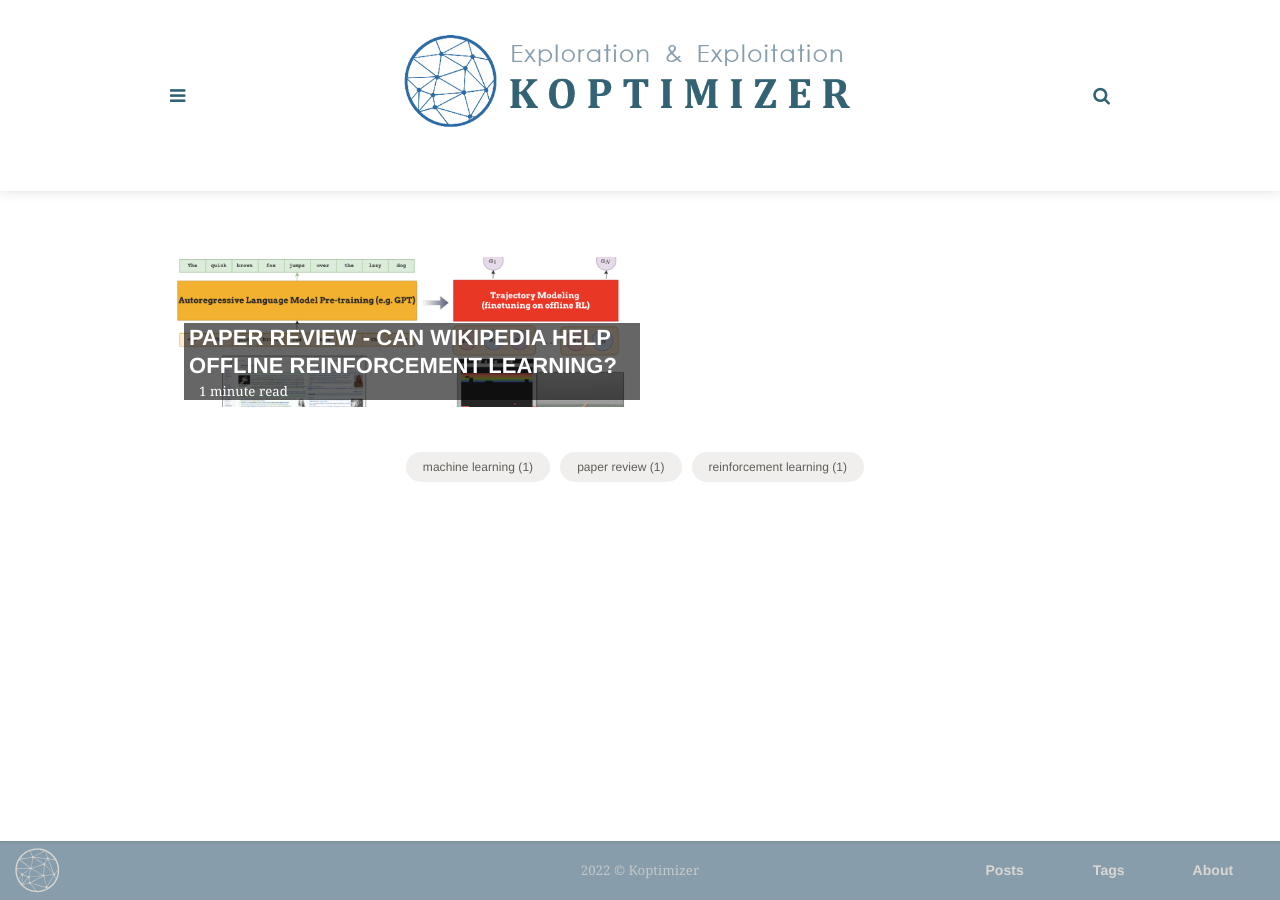
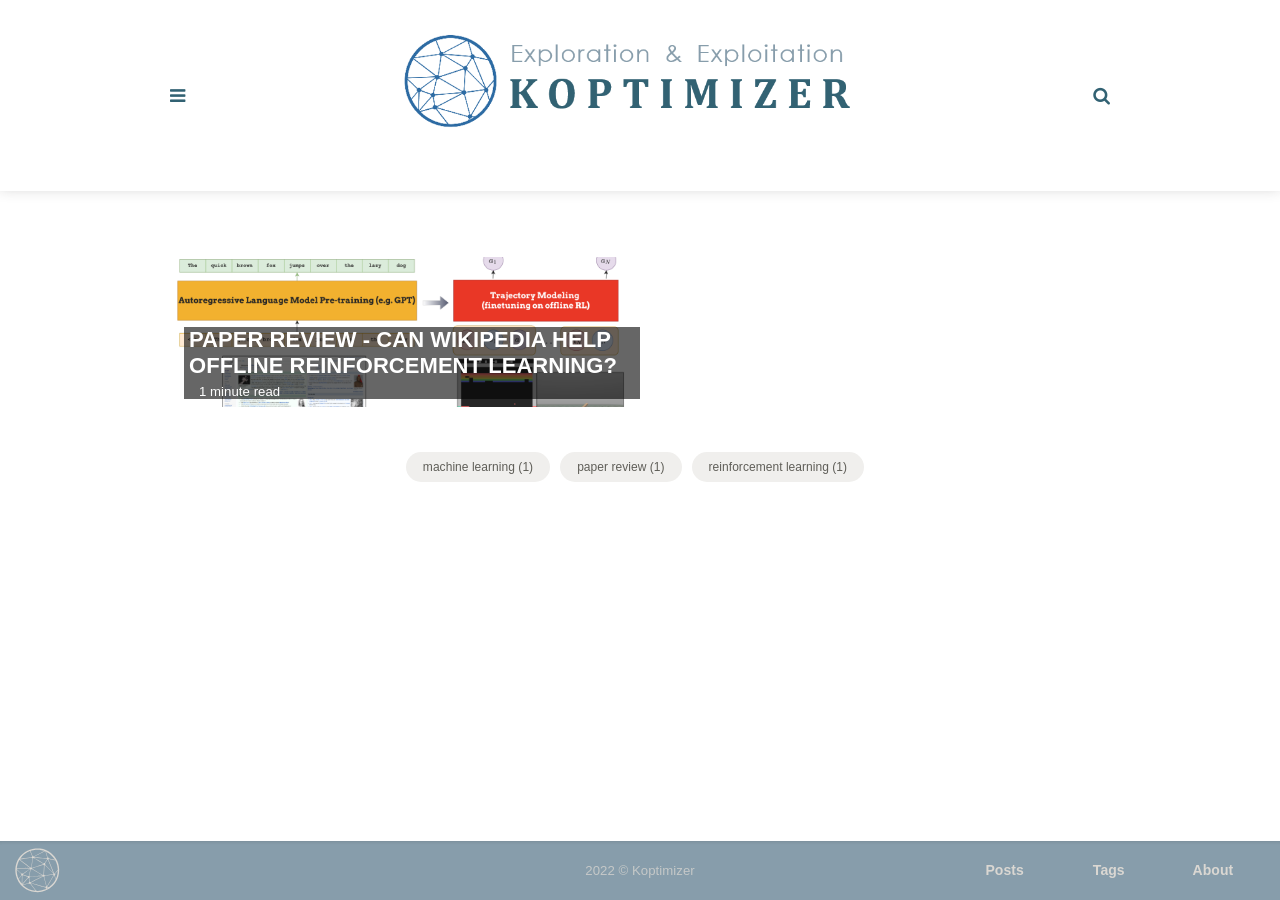
Before and after one commit to koptimizer/koptimizer.tech, a Jekyll site: the page built from index.html, in a window 1280 px wide. Built offline with Jekyll 4.4.1, drawn with Linux system fonts in a browser that asks for light colours; some web fonts are replaced; the list of posts is cut into pages by our own code.

Commit message:
Update main.css

```diff
--- a/assets/css/main.css
+++ b/assets/css/main.css
@@ -16,8 +16,8 @@ html {
   --background:   #ffffff;
   --shadow:       rgba(32,30,30,.3);
   --github:       #333;
-  --font1: 'Lora', charter, Georgia, Cambria, 'Times New Roman', Times, serif, 'IBM Plex Sans KR';/* body text */
-  --font2: 'Source Sans Pro', 'Helvetica Neue', Helvetica, Arial, sans-serif, 'IBM Plex Sans KR'; /* headers and titles   */
+  --font1: sans-serif, 'Lora', charter, Georgia, Cambria, 'Times New Roman', Times, sans-serif, 'IBM Plex Sans KR';/* body text */
+  --font2: sans-serif, 'Source Sans Pro', 'Helvetica Neue', Helvetica, Arial, sans-serif, 'IBM Plex Sans KR'; /* headers and titles   */
   --font1-light:      400;
   --font1-regular:    400;
   --font1-bold:       600;
```
